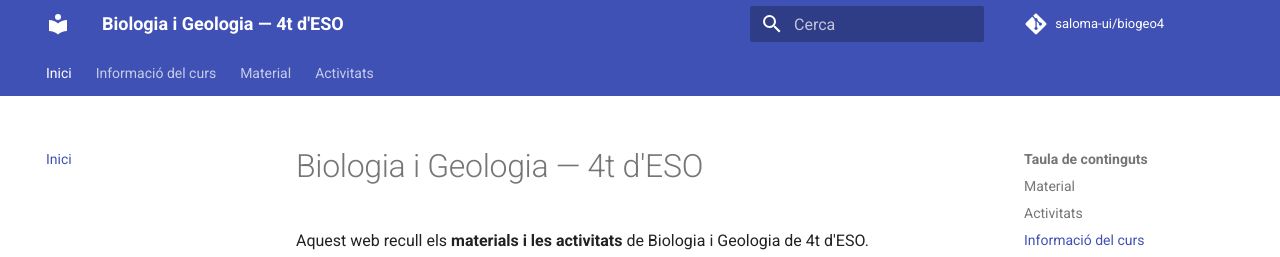
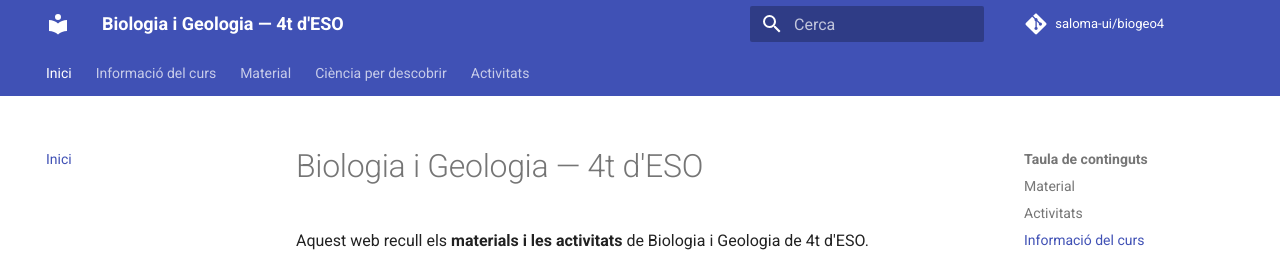
Before and after one commit to saloma-ui/biogeo4, an MkDocs documentation site: the page built from docs/index.md, in a window 1280 px wide and 1183 px high. Shown: the top 257 px of the window. Built offline with MkDocs 1.6.1 and Material for MkDocs 9.7.7, drawn with Linux system fonts in a browser that asks for light colours; comment, search, counter and statistics services are not loaded; some of the changed lines change nothing that is shown.

Commit message:
Add Ciència per descobrir to site navigation

```diff
--- a/mkdocs.yml
+++ b/mkdocs.yml
@@ -54,6 +54,9 @@ nav:
       - 'UD4 - Evolució': material/ud4/ud4.md
       - "UD5 - La Terra a l'univers": material/ud5/ud5.md
       - UD6: material/ud6/ud6.md
+  - 'Ciència per descobrir':
+      - Índex: divulgacio/index.md
+      - 'Per què relaxar un múscul també consumeix energia?': divulgacio/ud02/01-rel-calci.md
   - Activitats:
       - 'UD1 - Geologia':
           - Índex: activitats/ud1/index.md
```
